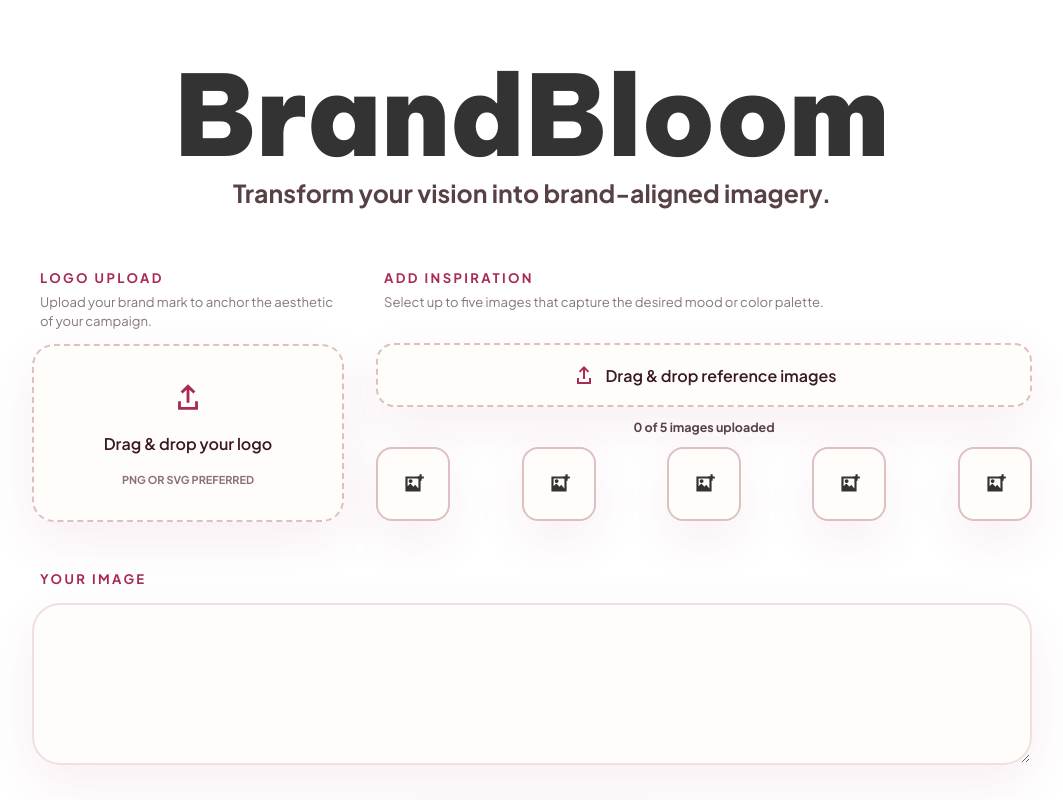
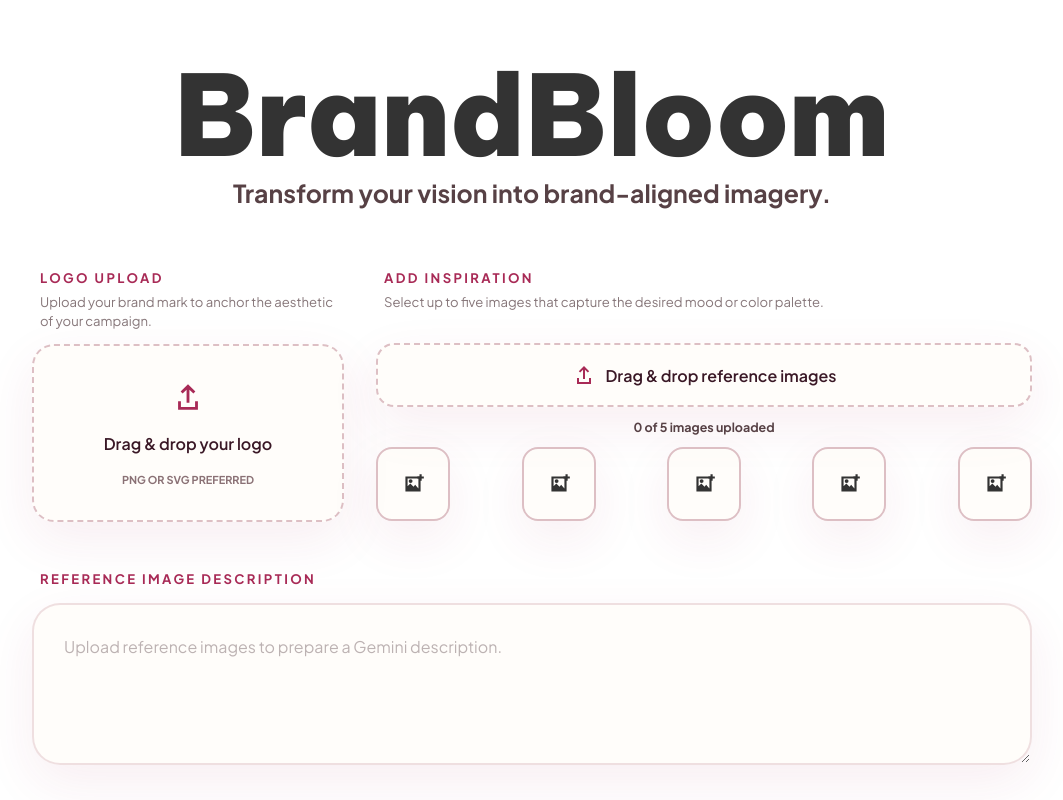
Before and after one commit to mrabo/ideogramcase, a React (Vite) app: page / in a window 1280 px wide. Shown: the top 800 px of the page, without its empty margins (108-1171 px from the left). Built offline with nearby package versions, Linux system fonts and the light colour scheme.

Commit message:
Extra text Field describing images.

```diff
--- a/src/App.tsx
+++ b/src/App.tsx
@@ -43,6 +43,7 @@ function PhotoIcon() {
 function App() {
   const [logo, setLogo] = useState<UploadImage | null>(null);
   const [inspirationImages, setInspirationImages] = useState<UploadImage[]>([]);
+  const [referenceImageDescription, setReferenceImageDescription] = useState("");
   const [campaignPrompt, setCampaignPrompt] = useState("");
   const [concepts, setConcepts] = useState<Concept[]>([]);
   const [status, setStatus] = useState<"idle" | "generating" | "success" | "error">("idle");
@@ -54,6 +55,10 @@ function App() {
     () => Array.from({ length: MAX_INSPIRATION_IMAGES }, (_, index) => inspirationImages[index] ?? null),
     [inspirationImages],
   );
+  const geminiReferenceDescriptionHook = {
+    value: referenceImageDescription,
+    setDescription: setReferenceImageDescription,
+  };
 
   async function setLogoFile(file: File) {
     if (!isImage(file)) {
@@ -248,6 +253,22 @@ function App() {
           </div>
         </div>
 
+        <div className="prompt-section reference-description-section">
+          <label htmlFor="reference-description">Reference image description</label>
+          <textarea
+            id="reference-description"
+            value={geminiReferenceDescriptionHook.value}
+            readOnly
+            data-gemini-hook="reference-image-description"
+            placeholder={
+              inspirationImages.length
+                ? "Gemini will describe the uploaded reference images here."
+                : "Upload reference images to prepare a Gemini description."
+            }
+            aria-label="Gemini reference image description"
+          />
+        </div>
+
         <div className="prompt-section">
           <label htmlFor="campaign-prompt">Your image</label>
           <textarea
```
Also changed, not shown: 1 other file (tests, documents, lock files or other folders).
